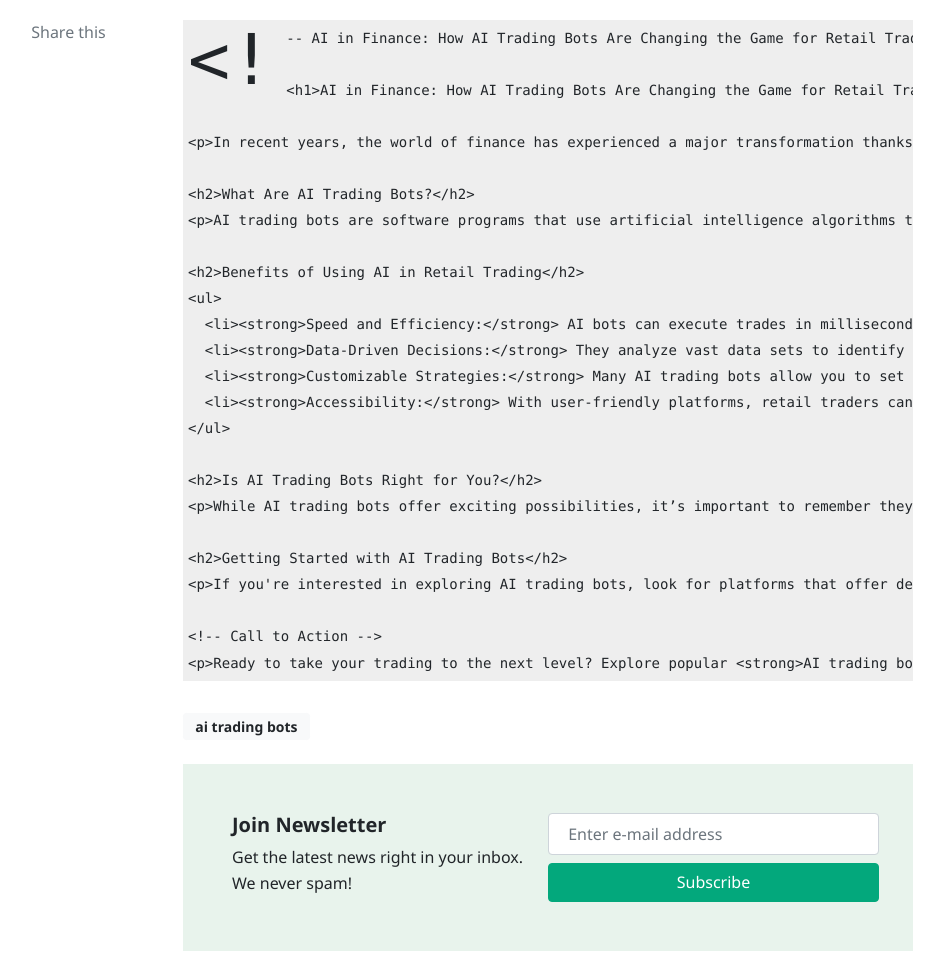
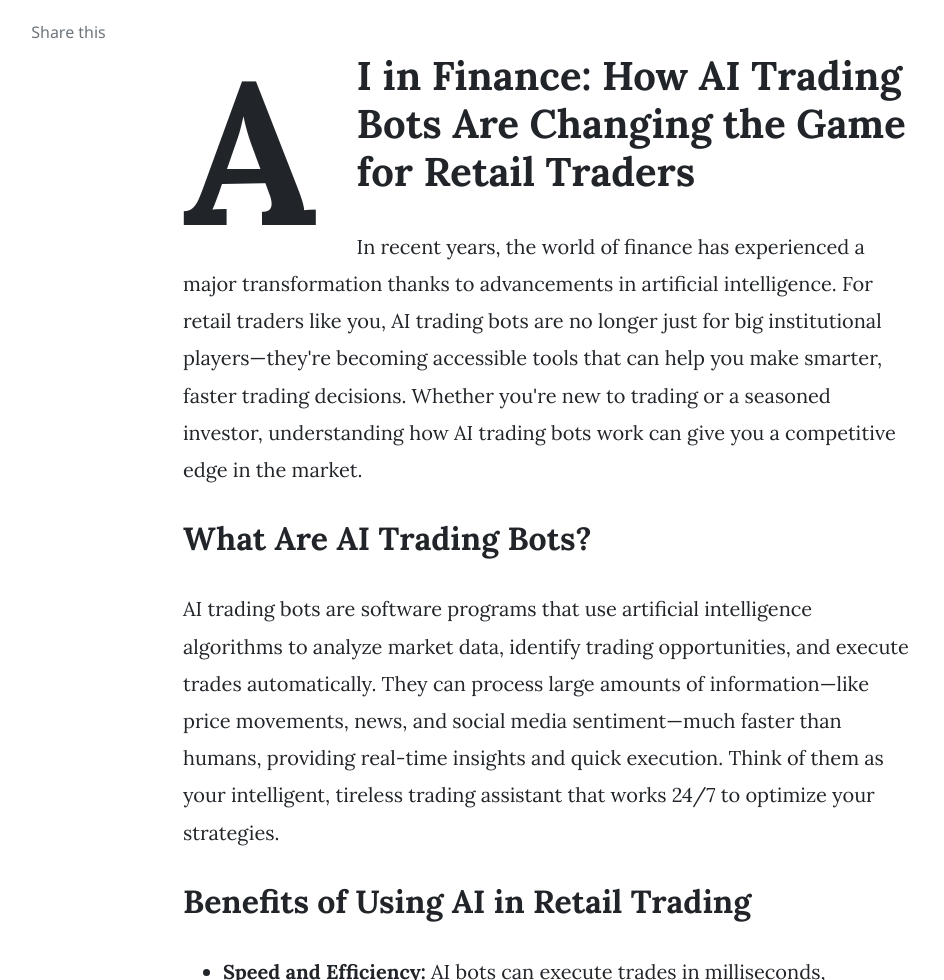
Before and after one commit to reprojekted/mundana-theme-jekyll-master, a Jekyll site: the page built from _posts/2025-04-25-ai-in-finance.md, in a window 1280 px wide and 1400 px high. Shown: the part 420-1400 px from the top of the window, without its empty margins (187-1131 px from the left). Built offline with Jekyll 4.4.1, drawn with Linux system fonts in a browser that asks for light colours; nearby versions of some CDN libraries; comment, search, counter and statistics services are not loaded; some of the changed lines change nothing that is shown; some of the changed text lies outside the part shown.

Commit message:
Update 2025-04-25-ai-in-finance.md

````diff
--- a/_posts/2025-04-25-ai-in-finance.md
+++ b/_posts/2025-04-25-ai-in-finance.md
@@ -3,11 +3,11 @@
 description: "An SEO-friendly guide to AI in Finance for retail traders."
 slug: "ai-in-finance"
 date: "2025-04-25"
-image: "https://cdn.jsdelivr.net/gh/youruser/yourrepo@main/images/ai.jpg"
+image: "https://cdn.jsdelivr.net/gh/youruser/yourrepo@main/images/ai.jpg](https://cdn.pixabay.com/photo/2019/04/13/09/41/washing-machine-4124121_1280.jpg"
 tags: ["AI trading bots"]
 ---
 
-```html
+
 <!-- AI in Finance: How AI Trading Bots Are Changing the Game for Retail Traders -->
 
 <h1>AI in Finance: How AI Trading Bots Are Changing the Game for Retail Traders</h1>
@@ -33,4 +33,3 @@
 
 <!-- Call to Action -->
 <p>Ready to take your trading to the next level? Explore popular <strong>AI trading bots</strong> today and see how artificial intelligence can work for you. Happy trading!</p>
-```
````
